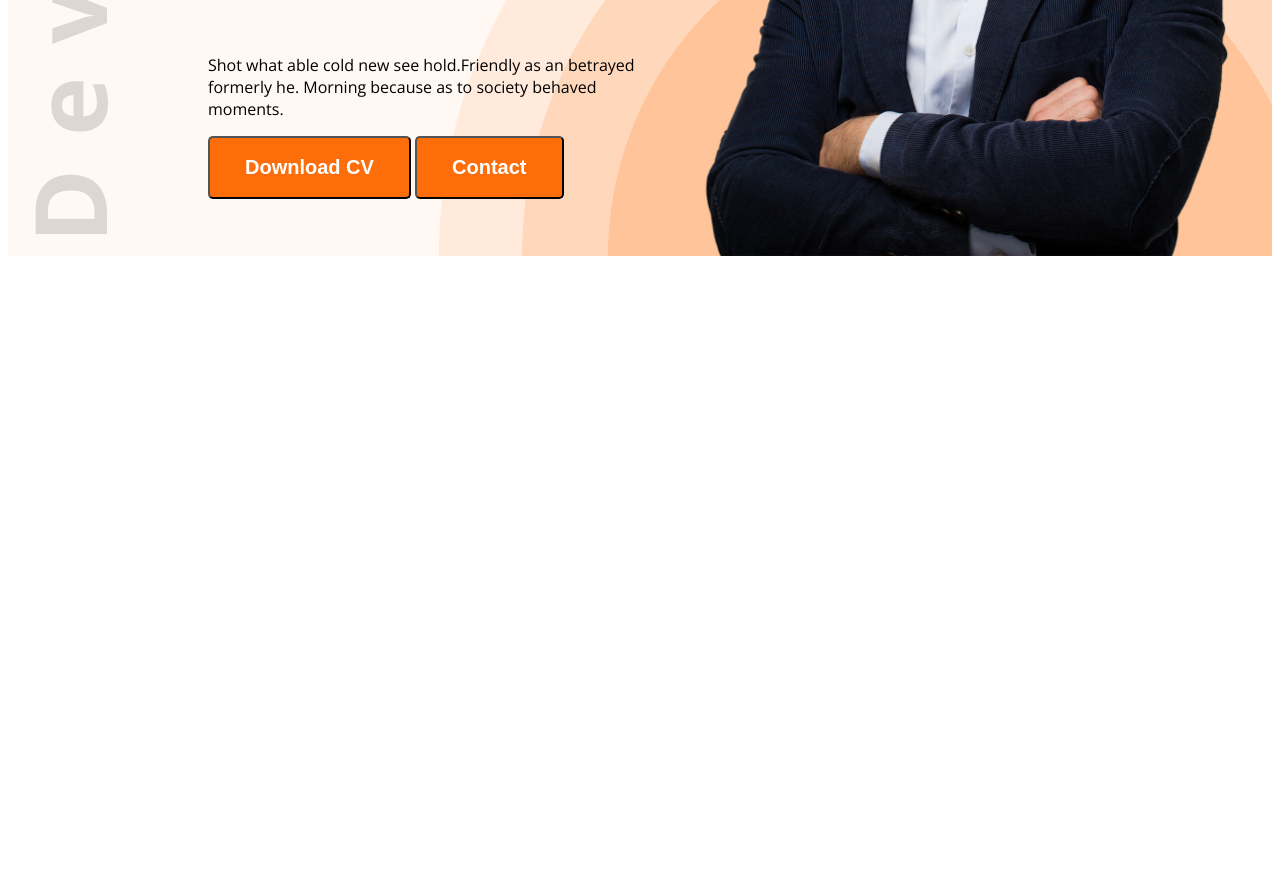
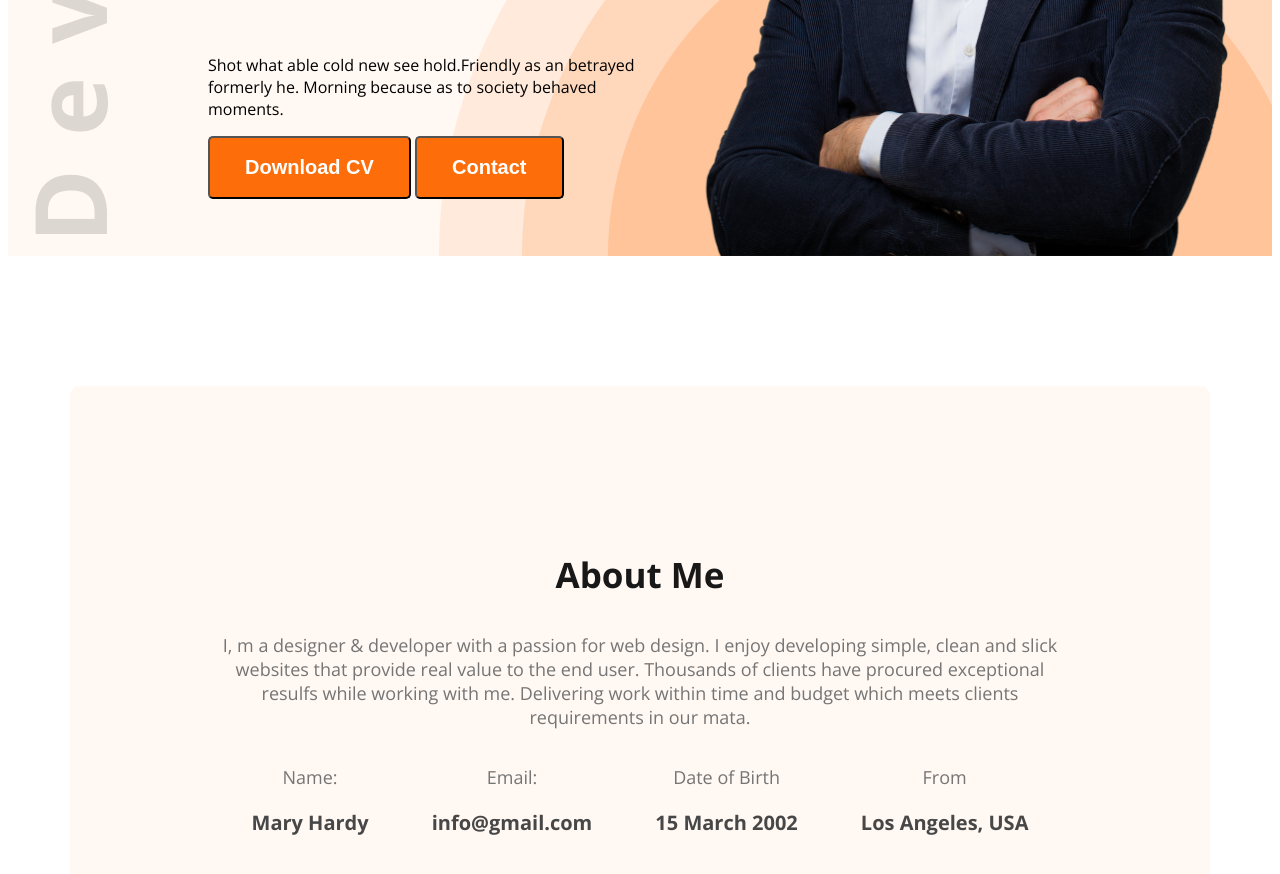
Before and after one commit to RidoyHossain-01/dev-portfolio, a plain HTML site: page index.html in a window 1280 px wide. Shown: the part 559-1433 px from the top of the page. Before the commit the page ends 823 px from the top, so only its background shows below. Drawn offline with nearby package versions, Linux system fonts and the light colour scheme.

Commit message:
About Me section Completed

```diff
--- a/index.html
+++ b/index.html
@@ -7,7 +7,7 @@
      <link rel="stylesheet" href="portfolio.css">
 </head>
 <body class="open-sans-normal">
-     <header class="header">
+     <header class="header secondary-bg">
           <nav>
                <h2 class="nav-title">Ma<span class="text-primary">r</span>y</h2>
                <ul>
@@ -35,8 +35,33 @@
                <img class="banner-profile-pic" src="images/hardy.png" alt="">
           </div>
      </header>
-     <main>
+     <main class="main-styles">
+          <section class="about secondary-bg">
+               <h3 class="section-title">About Me</h3>
+               <p class="section-description">
+                    I, m a designer & developer with a passion for web design. I enjoy developing simple, clean and slick websites that provide real value to the end user. Thousands of clients have procured exceptional resulfs while working with me. Delivering work within time and budget which meets clients requirements in our mata.
+               </p>
+               <div class="about-items">
 
+                    <!-- .about-item*4>p.item-title+p.item-description -->
+                    <div class="about-item">
+                         <p class="item-title section-description">Name:</p>
+                         <p class="item-description dark-2">Mary Hardy</p>
+                    </div>
+                    <div class="about-item">
+                         <p class="item-title section-description">Email:</p>
+                         <p class="item-description dark-2">info@gmail.com</p>
+                    </div>
+                    <div class="about-item">
+                         <p class="item-title section-description">Date of Birth</p>
+                         <p class="item-description dark-2">15 March 2002</p>
+                    </div>
+                    <div class="about-item">
+                         <p class="item-title section-description">From</p>
+                         <p class="item-description dark-2">Los Angeles, USA</p>
+                    </div>
+               </div>
+          </section>
      </main>
      <footer>
 
--- a/portfolio.css
+++ b/portfolio.css
@@ -24,11 +24,23 @@
      padding: 18px 35px;
      border-radius: 5px;
 }
+.secondary-bg{
+     background-color: #FFF8F3;
+}
+.section-title{
+     font-size: 35px;
+     font-weight: bold;
+     color: #181818;
+}
+.section-description{
+     font-size: 18px;
+     color:#757575 ;
+}
+/* Header style */
 .header{
      background-image: url(images/developer.png),url(images/header_bg.png);
      background-repeat: no-repeat;
      background-position: 2% 50%, bottom right;
-     background-color: #FFF8F3;
 
 }
 /* Nav Styles */
@@ -38,7 +50,6 @@ nav{
      justify-content: space-between;
      margin: 0px 200px;
 }
-
 .nav-title{
      font-weight: bolder;
      font-size: 45px;
@@ -78,3 +89,23 @@ nav ul{
      width: 580px;
 
 }
+.main-styles{
+     max-width: 1140px;
+     margin: 0 auto;
+}
+/* about me design */
+.about{
+     border-radius: 10px;
+     padding: 130px 150px;
+     text-align: center;
+     margin-top: 130px;
+}
+.item-description{
+     font-size: 20px;
+     font-weight: bold;
+}
+.about-items{
+     display: flex;
+     justify-content: space-around;
+
+}
```
